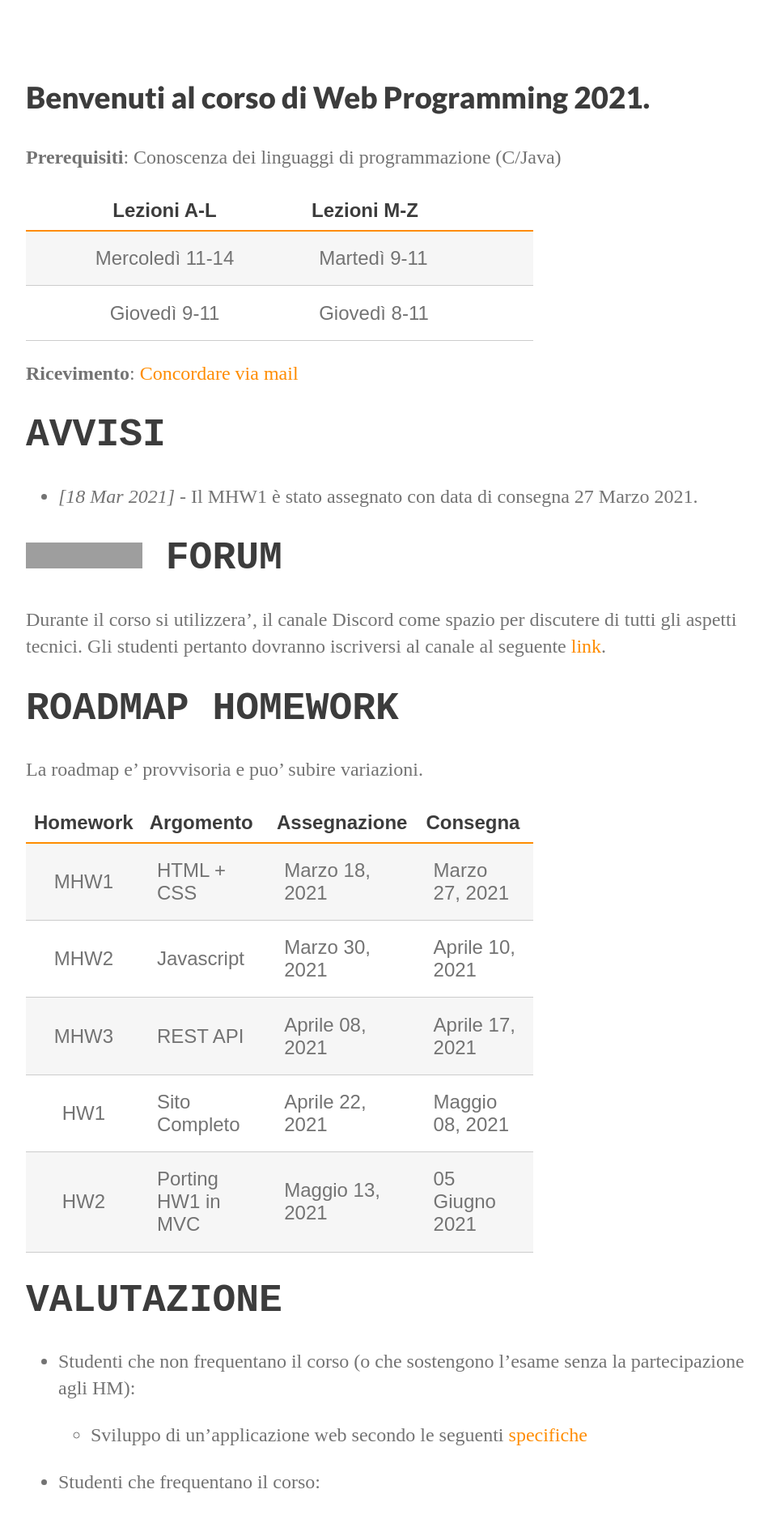
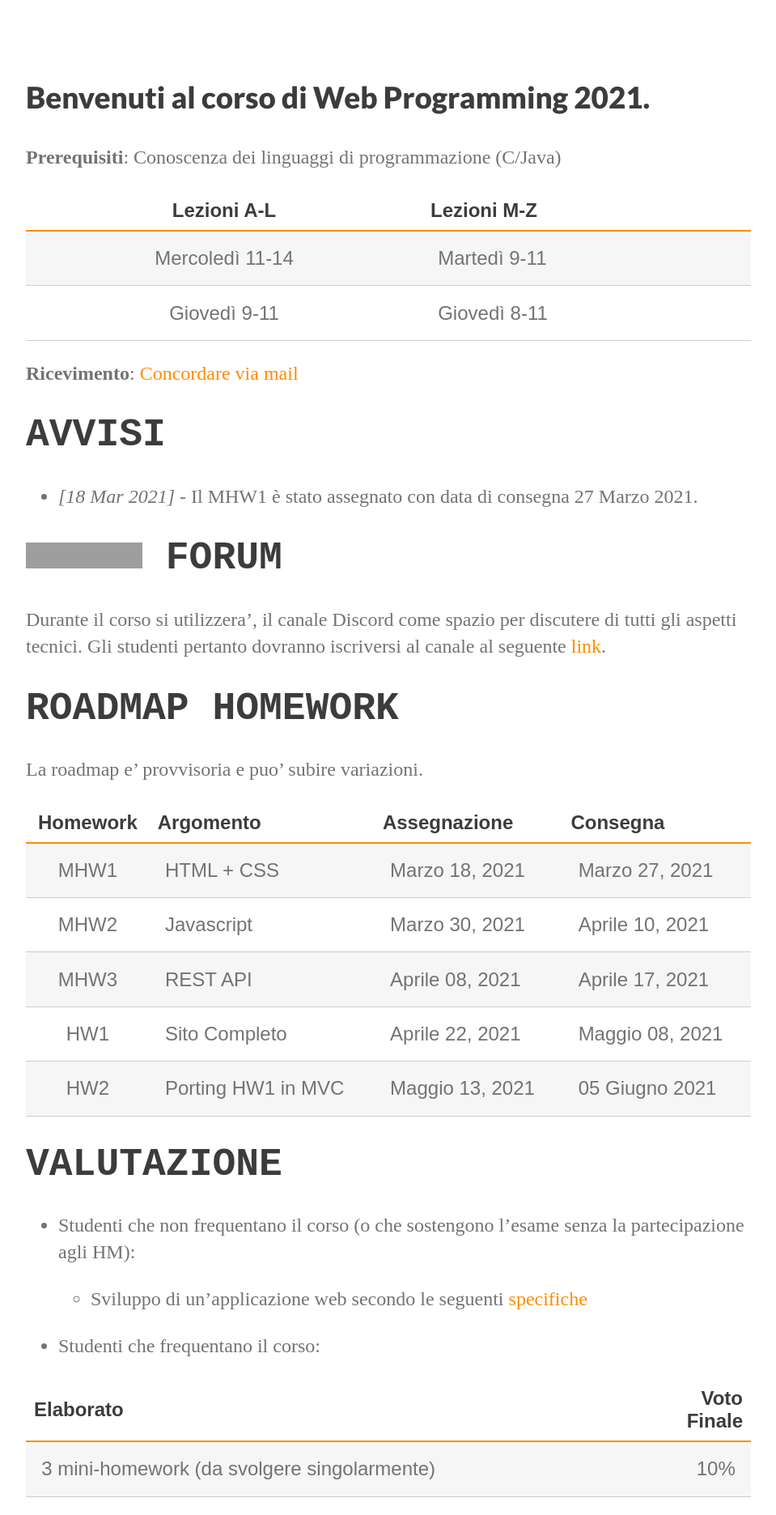
Before and after one commit to perceivelab/database-course, a Jekyll site: the page built from index.md, in a window 1280 px wide. Shown: the part 412-2283 px from the top of the page at 81% size, without its empty margins (160-1119 px from the left). Built offline with Jekyll 4.4.1, drawn with Linux system fonts in a browser that asks for light colours; our own code applies the rules of GitHub Pages for plain Markdown files; grey boxes are pictures that could not be loaded.

Commit message:
Update main.css

```diff
--- a/css/main.css
+++ b/css/main.css
@@ -14,7 +14,8 @@ img {
 }
 
 table {
-    width: 70%;
+    width: 100%;
+    overflow-x: auto;
     border-collapse: collapse;
     border-spacing: 0;
     font: normal 1.5em Helvetica Arial, sans-serif;
@@ -81,6 +82,7 @@ footer {
     border-top: 1px solid #d5d5d5;
     font-size: .8em;
     text-align: right;
+    margin-top: 100px;
 }
 
 
```
